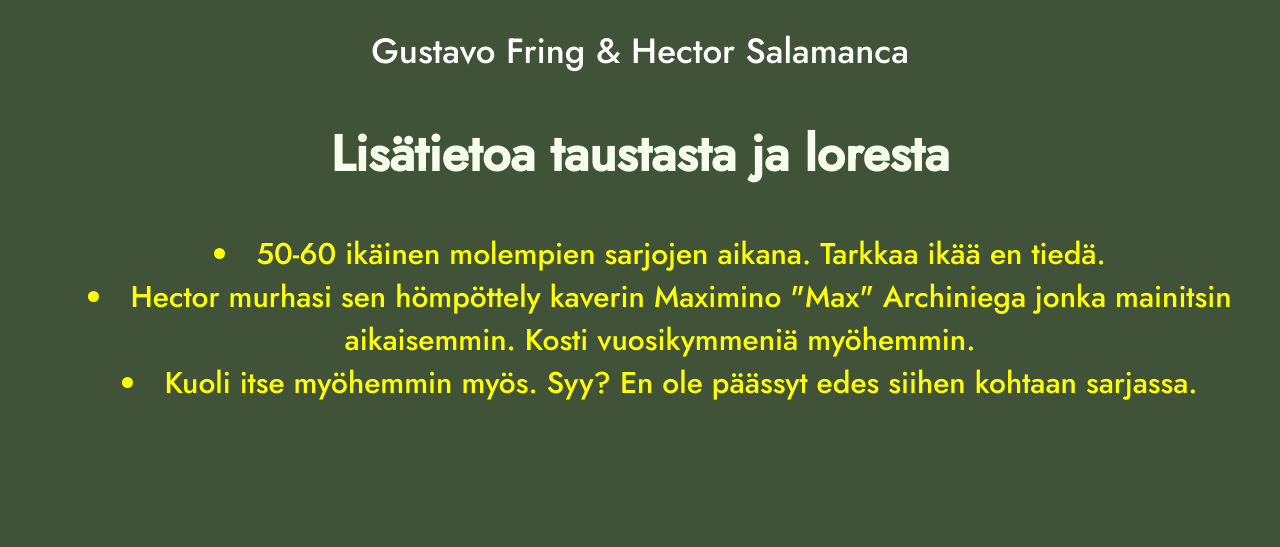
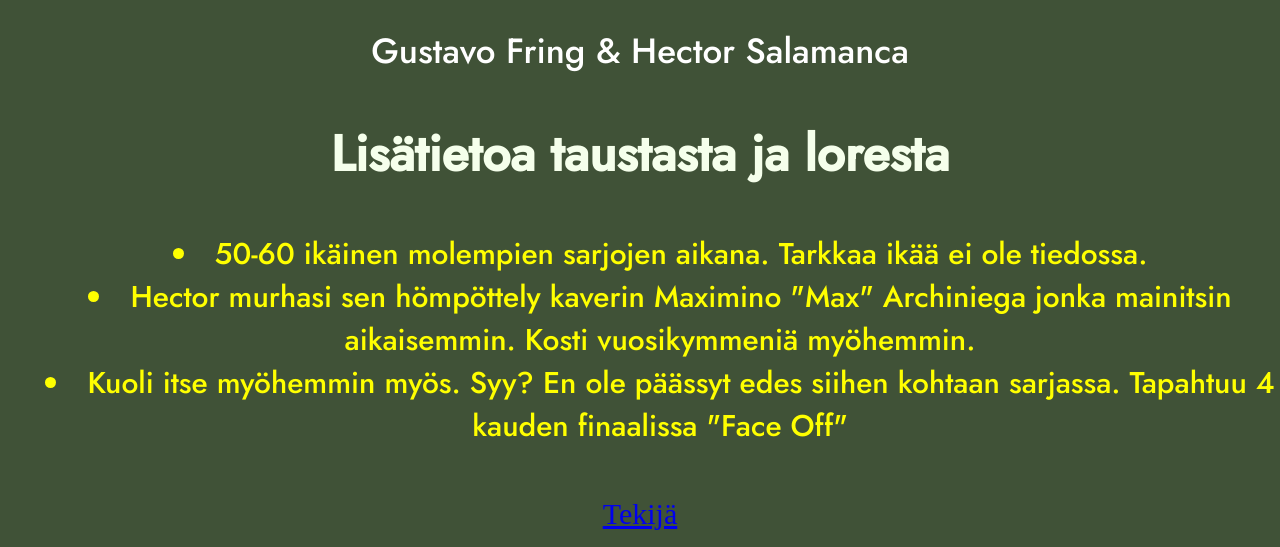
Before and after one commit to benkkuwln/benkkuwln.github.io, a PHP site: page /superhero.html in a window 1280 px wide. Shown: the part 1798-2345 px from the top of the page. Before the commit the page ends 2198 px from the top, so only its background shows below. Run offline with PHP 8.4, Linux system fonts and the light colour scheme.

Commit message:
Bug fix 2 + Footer

```diff
--- a/css/style.css
+++ b/css/style.css
@@ -47,3 +47,10 @@ img {
 border-radius: 50%;
 border: 15px solid yellow;
 }
+
+footer {
+background-color: #405237;
+height: 50px;
+font-size: 30px;
+text-align: center;
+}
--- a/superhero.html
+++ b/superhero.html
@@ -22,10 +22,13 @@
 <p>Gustavo Fring & Hector Salamanca</p>
 <h2>Lisätietoa taustasta ja loresta</h2>
 <ul class="list2">
-<li>50-60 ikäinen molempien sarjojen aikana. Tarkkaa ikää en tiedä.</li>
+<li>50-60 ikäinen molempien sarjojen aikana. Tarkkaa ikää ei ole tiedossa.</li>
 <li>Hector murhasi sen hömpöttely kaverin Maximino "Max" Archiniega jonka mainitsin aikaisemmin. Kosti vuosikymmeniä myöhemmin.</li>
-<li>Kuoli itse myöhemmin myös. Syy? En ole päässyt edes siihen kohtaan sarjassa.</li>
+<li>Kuoli itse myöhemmin myös. Syy? En ole päässyt edes siihen kohtaan sarjassa. Tapahtuu 4 kauden finaalissa "Face Off"</li>
 </ul>
 </header>
+<footer>
+<a href="https://github.com/Blandeu">Tekijä</a>
+</footer>
 </body>
 </html>
```
